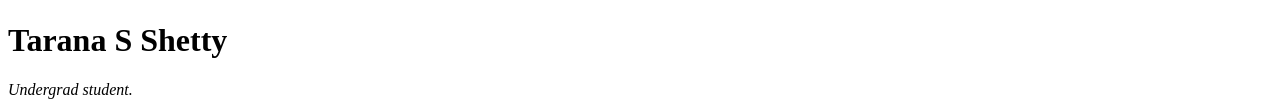
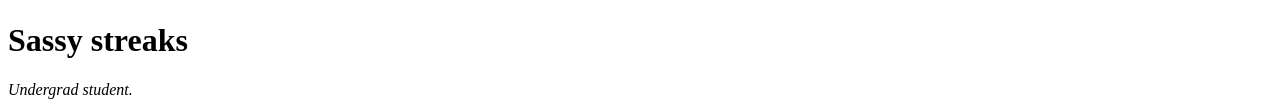
Before and after one commit to sassystreaks/cv, a plain HTML site: page index.html in a window 1280 px wide. Shown: the part 311-423 px from the top of the page. Drawn offline with Linux system fonts and the light colour scheme.

Commit message:
Edited page

```diff
--- a/index.html
+++ b/index.html
@@ -7,7 +7,7 @@
     <body>
         <img src="https://www.tripalbum.net/buenos-aires/chien.jpg" alt="Sensational" width="300" height="300">
 
-        <h1>Tarana S Shetty</h1>
+        <h1>Sassy streaks</h1>
         <p><em>Undergrad student.</em></p>
         <p>I am an <strong><a href="https://www.computerscience.org/careers/web-developer/" >Web Developer</a></strong>. I love coffee and brew my own beer.</p>
         <hr size="3">
```
